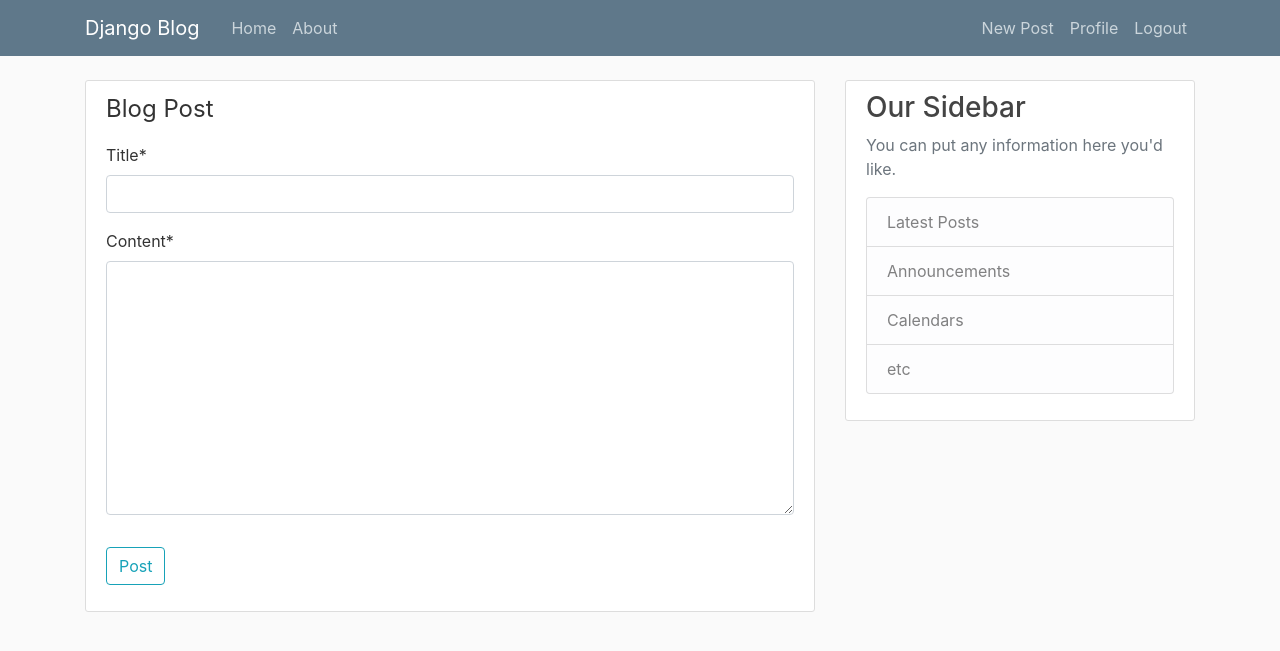
After one commit to pavan-sagar/my_blog, a Django app: page /post/new/ in a window 1280 px wide. The commit adds this page. Shown: the top 651 px of the page. Run offline with Django 3.2, Linux system fonts and the light colour scheme; a user stored in the database is signed in; some libraries are stand-ins or nearby versions.

Commit message:
Added Create/Update/Delete post using Class based Views

```diff
--- a/blog/models.py
+++ b/blog/models.py
@@ -1,6 +1,7 @@
 from django.db import models
 from django.utils import timezone
 from django.contrib.auth.models import User
+from django.urls import reverse
 
 class Post(models.Model):
     title = models.CharField(max_length=100)
@@ -10,3 +11,7 @@ class Post(models.Model):
 
     def __str__(self):
         return self.title
+
+#A class based view needs a url in string to redirect to. We used the below to redirect after deleting a post
+    def get_absolute_url(self):
+        return reverse('post-detail',kwargs={'pk':self.pk})
--- a/blog/templates/blog/base.html
+++ b/blog/templates/blog/base.html
@@ -42,6 +42,7 @@
                 <!-- Navbar Right Side -->
                 <div class="navbar-nav">
                   {% if user.is_authenticated %}
+                  <a class="nav-item nav-link" href="{% url 'post-create' %}">New Post</a>
                   <a class="nav-item nav-link" href="{% url 'profile' %}">Profile</a>
                   <a class="nav-item nav-link" href="{% url 'logout' %}">Logout</a>
                   {% else %}
--- a/blog/templates/blog/home.html
+++ b/blog/templates/blog/home.html
@@ -10,7 +10,7 @@
             <a class="mr-2" href="#">{{ post.author }}</a>
             <small class="text-muted">{{ post.date_posted | date:"F d, Y"}}</small>
           </div>
-          <h2><a class="article-title" href="#">{{ post.title }}</a></h2>
+          <h2><a class="article-title" href="{% url 'post-detail' post.id %}">{{ post.title }}</a></h2>
           <p class="article-content">{{ post.content }}</p>
         </div>
 </article>
--- /dev/null
+++ b/blog/templates/blog/post_form.html
@@ -0,0 +1,17 @@
+{% extends 'blog/base.html' %}
+{% load crispy_forms_tags %}
+{% block content %}
+    <div class="content-section">
+        <form method="POST">
+            {% csrf_token %} <!-- This is to protect from cross site forgery attack protection-->
+            <fieldset class="form-group">
+                <legend class="form-group">Blog Post</legend>
+                {{form|crispy}} <!-- The will style the register page in a nice bootstrap 4 way-->
+            </fieldset>
+            <div class="form-group">
+                <button class="btn btn-outline-info" type="submit">Post</button>
+            </div>
+        </form>
+
+    </div>
+{% endblock content %}
--- a/blog/urls.py
+++ b/blog/urls.py
@@ -1,10 +1,13 @@
 from django.urls import path
 from . import views
-from .views import PostListView, PostDetailView
+from .views import PostListView, PostDetailView, PostCreateView, PostUpdateView, PostDeleteView
 
 urlpatterns = [
     path('', PostListView.as_view(),name='blog-home'),
     path('post/<int:pk>/',PostDetailView.as_view(),name='post-detail'),
+    path('post/<int:pk>/update',PostUpdateView.as_view(),name='post-update'),
+    path('post/<int:pk>/delete',PostDeleteView.as_view(),name='post-delete'),
+    path('post/new/',PostCreateView.as_view(),name='post-create'),
     path('about/', views.about,name='blog-about'),
 
 ]
--- a/blog/views.py
+++ b/blog/views.py
@@ -1,6 +1,13 @@
 from django.shortcuts import render
 from django.http import HttpResponse
-from django.views.generic import DetailView, ListView
+from django.contrib.auth.mixins import LoginRequiredMixin, UserPassesTestMixin
+from django.views.generic import (
+    DetailView,
+    ListView,
+    CreateView,
+    UpdateView,
+    DeleteView
+)
 from .models import Post
 
 
@@ -19,7 +26,42 @@ class PostListView(ListView):
     model = Post
     template_name = 'blog/home.html' #default required path is <app name>/<model>_<viewtype>.html
     context_object_name = 'posts'
-    ordering = ['-date_posted']
+    ordering = ['-date_posted'] # The negative sign means in descending order
 
 class PostDetailView(DetailView):
     model = Post
+
+class PostCreateView(LoginRequiredMixin,CreateView):
+    model = Post
+    fields=['title','content']
+
+#We use the LoginRequiredMixin and override the below method to make sure only logged in user can create posts
+    def form_valid(self,form):
+        form.instance.author = self.request.user
+        return super().form_valid(form)
+
+class PostUpdateView(LoginRequiredMixin,UserPassesTestMixin,UpdateView):
+    model = Post
+    fields=['title','content']
+
+    def form_valid(self,form):
+        form.instance.author = self.request.user
+        return super().form_valid(form)
+
+#The UserPassesTestMixin along with overriding below method makes sure the logged in user can only update his/her own posts
+    def test_func(self):
+        post=self.get_object()
+        if self.request.user == post.author:
+            return True
+        return False
+
+class PostDeleteView(LoginRequiredMixin,UserPassesTestMixin,DeleteView):
+    model = Post
+    success_url = '/'
+
+
+    def test_func(self):
+        post=self.get_object()
+        if self.request.user == post.author:
+            return True
+        return False
```
Also changed, not shown: blog/templates/blog/post_confirm_delete.html (added, +18 -0 lines), blog/templates/blog/post_detail.html (+8 -1 lines), db.sqlite3.
